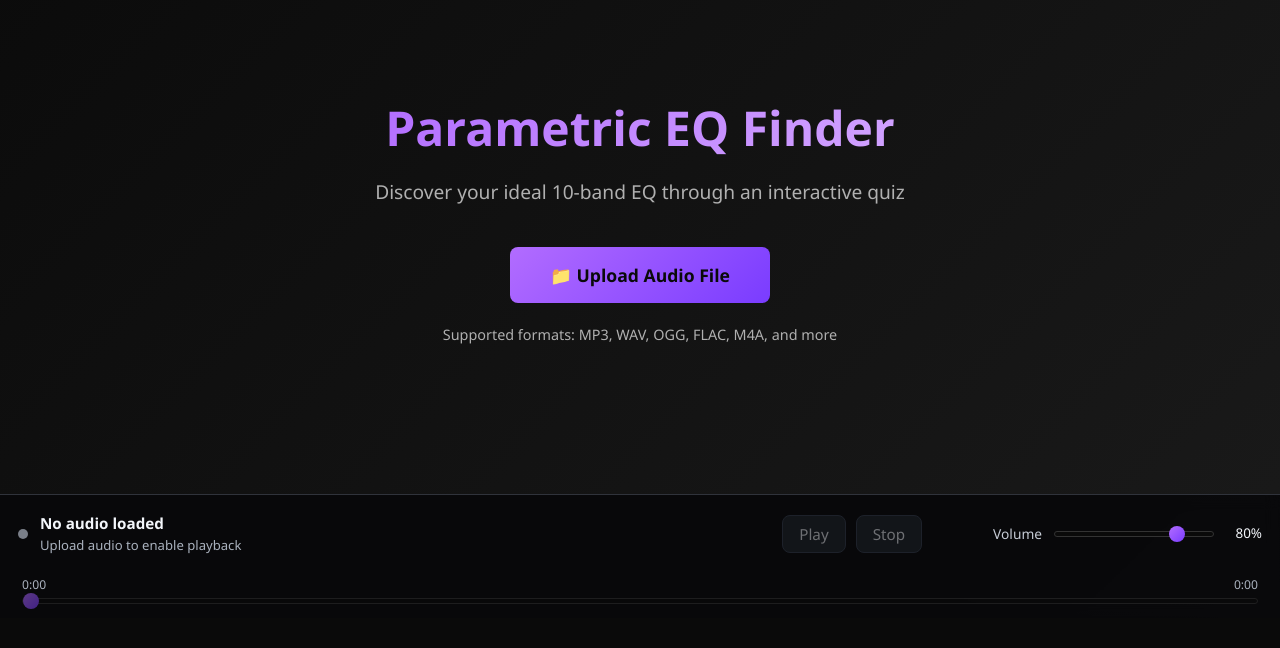
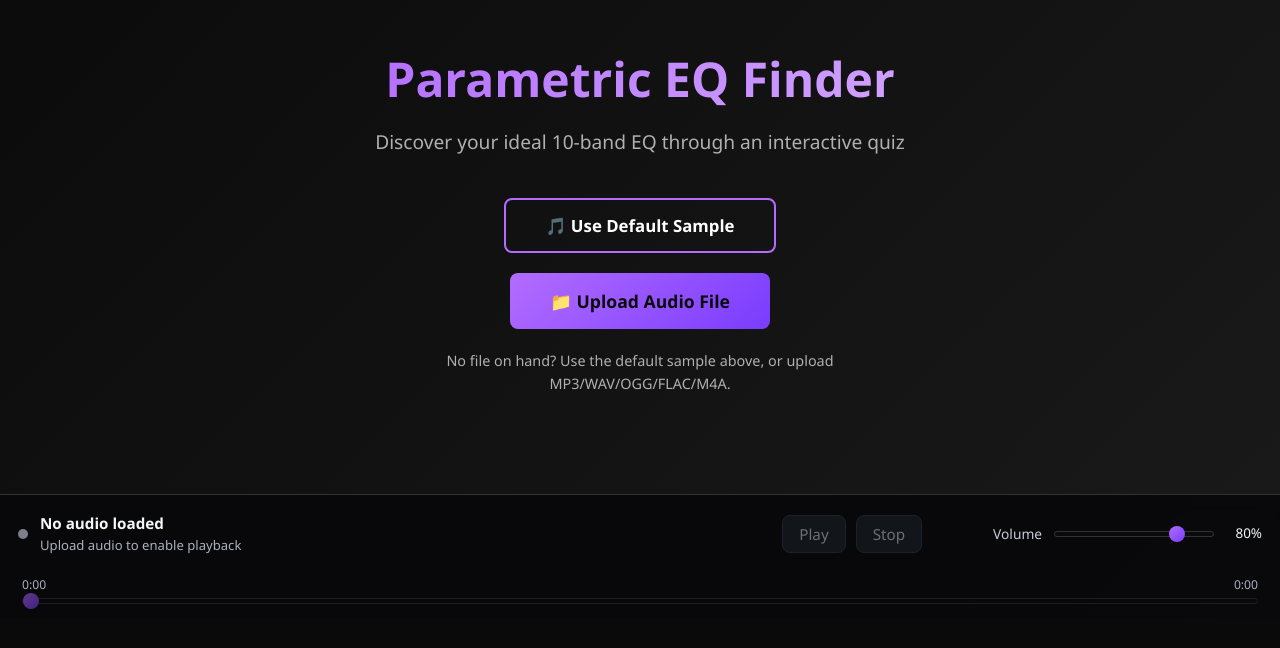
Before and after one commit to Neutrovertido/Personalized-Parametric-EQ, a React (Vite) app: page / in a window 1280 px wide. Shown: the part 182-830 px from the top of the page. Built offline with nearby package versions, Linux system fonts and the light colour scheme.

Commit message:
Default audio sample option

```diff
--- a/src/App.css
+++ b/src/App.css
@@ -94,12 +94,35 @@ body {
   min-width: 250px;
 }
 
+.secondary-button {
+  padding: 14px 40px;
+  font-size: 1.05em;
+  background: transparent;
+  color: var(--text-primary);
+  border: 2px solid var(--accent);
+  border-radius: 8px;
+  cursor: pointer;
+  font-weight: 600;
+  transition: all 0.3s ease;
+  min-width: 250px;
+}
+
 .primary-button:hover {
   transform: translateY(-2px);
   box-shadow: 0 8px 16px rgba(178, 108, 255, 0.4);
 }
 
+.secondary-button:hover {
+  transform: translateY(-2px);
+  background: rgba(178, 108, 255, 0.12);
+  box-shadow: 0 8px 16px rgba(178, 108, 255, 0.25);
+}
+
 .primary-button:active {
+  transform: translateY(0);
+}
+
+.secondary-button:active {
   transform: translateY(0);
 }
 
--- a/src/App.tsx
+++ b/src/App.tsx
@@ -6,6 +6,7 @@ import type { EQProfile } from './services/filterMath';
 import QuizFlow from './components/QuizFlow';
 import EQControlPanel from './components/EQControlPanel';
 import MediaControlBar from './components/MediaControlBar';
+import defaultAudioSample from './audio/Yoru Lackey.mp3';
 import './App.css';
 
 type AppState = 'sample-select' | 'quiz' | 'results';
@@ -32,6 +33,25 @@ function App() {
         console.error('Failed to load audio:', error);
         alert('Failed to load audio file. Please try another file.');
       }
+    }
+  };
+
+  // Handle loading of bundled default sample
+  const handleUseDefaultSample = async () => {
+    try {
+      const response = await fetch(defaultAudioSample);
+      if (!response.ok) {
+        throw new Error('Unable to fetch default audio sample');
+      }
+
+      const arrayBuffer = await response.arrayBuffer();
+      await audioEngine.loadAudio(arrayBuffer);
+      setAudioLoaded(true);
+      setSelectedFileName('Yoru Lackey.mp3 (Default Sample)');
+      handleStartQuiz();
+    } catch (error) {
+      console.error('Failed to load default sample:', error);
+      alert('Failed to load the default sample. Please try uploading your own file.');
     }
   };
 
@@ -84,7 +104,7 @@ function App() {
           <div className="container">
             <h1>Parametric EQ Finder</h1>
             <p>Discover your ideal 10-band EQ through an interactive quiz</p>
-            <SampleSelector onSelect={handleAudioSelect} />
+            <SampleSelector onSelect={handleAudioSelect} onUseDefaultSample={handleUseDefaultSample} />
           </div>
         </div>
       )}
@@ -116,14 +136,13 @@ function App() {
 
 interface SampleSelectorProps {
   onSelect: (file: File | null) => void;
+  onUseDefaultSample: () => Promise<void>;
 }
 
-function SampleSelector({ onSelect }: SampleSelectorProps) {
+function SampleSelector({ onSelect, onUseDefaultSample }: SampleSelectorProps) {
   const fileInputRef = React.useRef<HTMLInputElement>(null);
 
-  // Load default sample (placeholder - we'll use user's file for now)
-  const handleLoadDefault = async () => {
-    // For now, ask user to upload
+  const handleUploadClick = () => {
     fileInputRef.current?.click();
   };
 
@@ -137,7 +156,10 @@ function SampleSelector({ onSelect }: SampleSelectorProps) {
   return (
     <div className="sample-selector">
       <div className="button-group">
-        <button className="primary-button" onClick={handleLoadDefault}>
+        <button className="secondary-button" onClick={onUseDefaultSample}>
+          🎵 Use Default Sample
+        </button>
+        <button className="primary-button" onClick={handleUploadClick}>
           📁 Upload Audio File
         </button>
         <input
@@ -149,7 +171,7 @@ function SampleSelector({ onSelect }: SampleSelectorProps) {
         />
       </div>
       <p className="info-text">
-        Supported formats: MP3, WAV, OGG, FLAC, M4A, and more
+        No file on hand? Use the default sample above, or upload MP3/WAV/OGG/FLAC/M4A.
       </p>
     </div>
   );
```
Also changed, not shown: 1 other file (tests, documents, lock files or other folders).
